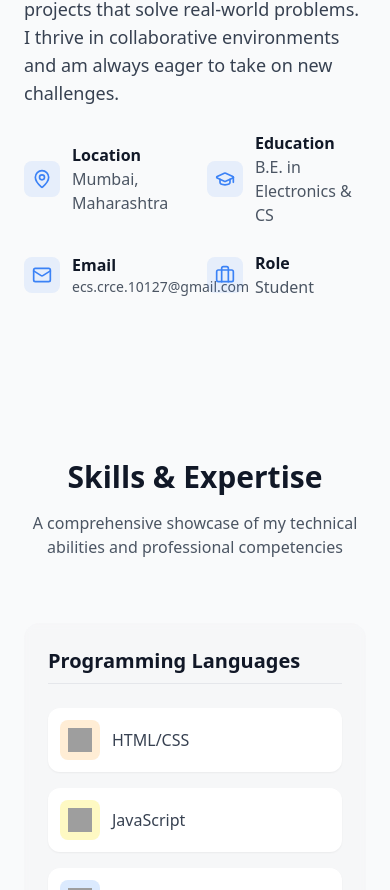
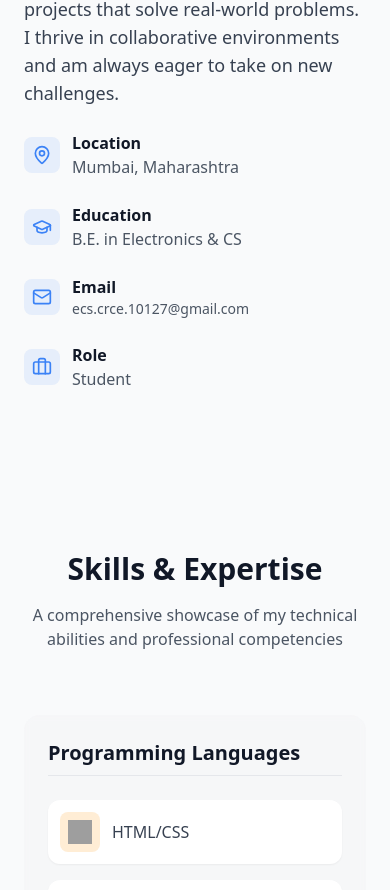
Before and after one commit to ManglamX/Portfolio, a React (Vite) app: page / in a window 390 px wide. Shown: the part 1691-2581 px from the top of the page. Built offline with nearby package versions, Linux system fonts and the light colour scheme; grey boxes are pictures that could not be loaded.

Commit message:
responsiveness fixed

```diff
--- a/src/components/About.tsx
+++ b/src/components/About.tsx
@@ -10,7 +10,7 @@ export default function About() {
           <div className="relative group">
             <div className="absolute -inset-1 bg-gradient-to-r from-primary to-purple-500 rounded-lg blur opacity-25 group-hover:opacity-50 transition duration-1000"></div>
             <img
-              src = {Profilepic}
+              src={Profilepic}
               alt="Profile"
               className="relative rounded-lg shadow-2xl w-full transform group-hover:scale-[1.01] transition-transform duration-300"
             />
@@ -26,41 +26,42 @@ export default function About() {
               and building projects that solve real-world problems. I thrive in collaborative environments
               and am always eager to take on new challenges.
             </p>
-            <div className="grid grid-cols-2 gap-6">
+            {/* Updated grid for better mobile responsiveness */}
+            <div className="grid grid-cols-1 sm:grid-cols-2 gap-6">
               <div className="flex items-center gap-3">
-                <div className="p-2 rounded-lg bg-primary/10 dark:bg-primary/20">
+                <div className="p-2 rounded-lg bg-primary/10 dark:bg-primary/20 shrink-0">
                   <MapPin className="w-5 h-5 text-primary" />
                 </div>
-                <div>
+                <div className="min-w-0"> {/* Added min-w-0 to allow text truncation */}
                   <h3 className="font-semibold dark:text-gray-200">Location</h3>
-                  <p className="text-gray-600 dark:text-gray-400">Mumbai, Maharashtra</p>
+                  <p className="text-gray-600 dark:text-gray-400 truncate">Mumbai, Maharashtra</p>
                 </div>
               </div>
               <div className="flex items-center gap-3">
-                <div className="p-2 rounded-lg bg-primary/10 dark:bg-primary/20">
+                <div className="p-2 rounded-lg bg-primary/10 dark:bg-primary/20 shrink-0">
                   <GraduationCap className="w-5 h-5 text-primary" />
                 </div>
-                <div>
+                <div className="min-w-0">
                   <h3 className="font-semibold dark:text-gray-200">Education</h3>
-                  <p className="text-gray-600 dark:text-gray-400">B.E. in  Electronics & CS </p>
+                  <p className="text-gray-600 dark:text-gray-400 truncate">B.E. in Electronics & CS</p>
                 </div>
               </div>
               <div className="flex items-center gap-3">
-                <div className="p-2 rounded-lg bg-primary/10 dark:bg-primary/20">
+                <div className="p-2 rounded-lg bg-primary/10 dark:bg-primary/20 shrink-0">
                   <Mail className="w-5 h-5 text-primary" />
                 </div>
-                <div>
+                <div className="min-w-0">
                   <h3 className="font-semibold dark:text-gray-200">Email</h3>
-                  <p className="text-gray-600 dark:text-gray-400 text-sm">ecs.crce.10127@gmail.com</p>
+                  <p className="text-gray-600 dark:text-gray-400 text-sm truncate">ecs.crce.10127@gmail.com</p>
                 </div>
               </div>
               <div className="flex items-center gap-3">
-                <div className="p-2 rounded-lg bg-primary/10 dark:bg-primary/20">
+                <div className="p-2 rounded-lg bg-primary/10 dark:bg-primary/20 shrink-0">
                   <Briefcase className="w-5 h-5 text-primary" />
                 </div>
-                <div>
+                <div className="min-w-0">
                   <h3 className="font-semibold dark:text-gray-200">Role</h3>
-                  <p className="text-gray-600 dark:text-gray-400">Student</p>
+                  <p className="text-gray-600 dark:text-gray-400 truncate">Student</p>
                 </div>
               </div>
             </div>
```
